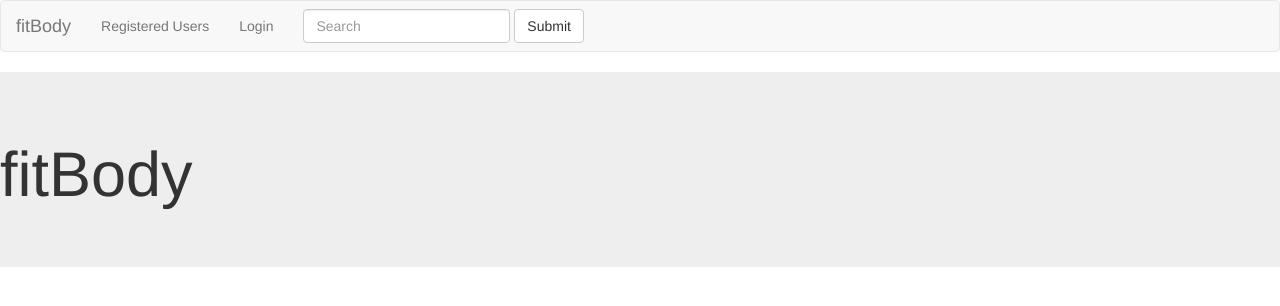
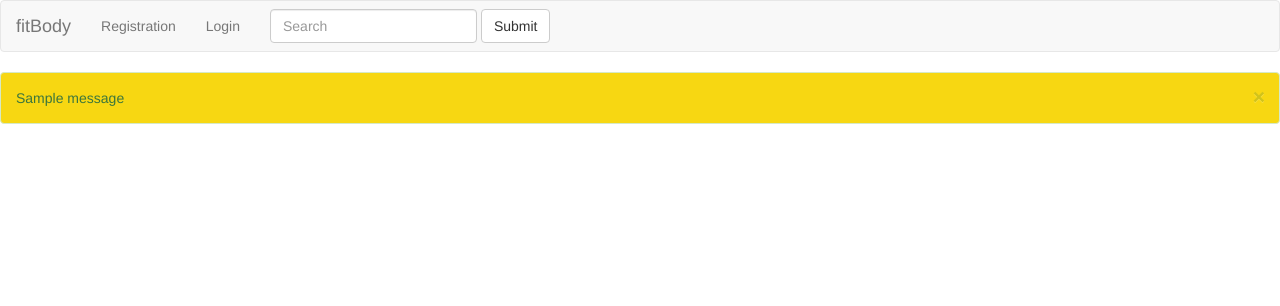
Before and after one commit to kaistullich/fitBody, a Flask app: page / in a window 1280 px wide. Shown: the top 306 px of the page. Run offline with Flask 2, Linux system fonts and the light colour scheme; tables that the repository leaves empty hold one stand-in row (values such as "Sample post"); one stand-in notice (Sample message) is shown; some libraries are stand-ins or nearby versions.

Commit message:
added navbar & home HTML files

```diff
--- a/fitBody/templates/home.html
+++ b/fitBody/templates/home.html
@@ -1,52 +1,3 @@
 <!DOCTYPE html>
-<html lang="en">
-<head>
-    <meta charset="UTF-8">
-    <title>fitBody</title>
-    <!-- Latest compiled and minified CSS -->
-    <link rel="stylesheet" href="https://maxcdn.bootstrapcdn.com/bootstrap/3.3.7/css/bootstrap.min.css"
-          integrity="sha384-BVYiiSIFeK1dGmJRAkycuHAHRg32OmUcww7on3RYdg4Va+PmSTsz/K68vbdEjh4u" crossorigin="anonymous">
 
-<body>
-    <nav class="navbar navbar-default">
-      <div class="container-fluid">
-        <!-- Brand and toggle get grouped for better mobile display -->
-        <div class="navbar-header">
-          <button type="button" class="navbar-toggle collapsed" data-toggle="collapse" data-target="#bs-example-navbar-collapse-1" aria-expanded="false">
-            <span class="sr-only">Toggle navigation</span>
-            <span class="icon-bar"></span>
-            <span class="icon-bar"></span>
-            <span class="icon-bar"></span>
-          </button>
-          <a class="navbar-brand" href="#">fitBody</a>
-        </div>
-
-        <!-- Collect the nav links, forms, and other content for toggling -->
-        <div class="collapse navbar-collapse" id="bs-example-navbar-collapse-1">
-          <ul class="nav navbar-nav">
-            <li><a href="#">Registered Users<span class="sr-only">(current)</span></a></li>
-            <li><a href="#">Login</a></li>
-          </ul>
-          <form class="navbar-form navbar-left">
-            <div class="form-group">
-              <input type="text" class="form-control" placeholder="Search">
-            </div>
-            <button type="submit" class="btn btn-default">Submit</button>
-          </form>
-        </div><!-- /.navbar-collapse -->
-      </div><!-- /.container-fluid -->
-    </nav>
-    <div class="jumbotron" id="home-jumbotron">
-        <h1>fitBody</h1>
-    </div>
-
-
-
-
-
-    <!-- Latest compiled and minified JavaScript -->
-    <script src="https://maxcdn.bootstrapcdn.com/bootstrap/3.3.7/js/bootstrap.min.js"
-            integrity="sha384-Tc5IQib027qvyjSMfHjOMaLkfuWVxZxUPnCJA7l2mCWNIpG9mGCD8wGNIcPD7Txa"
-            crossorigin="anonymous"></script>
-</body>
-</html>
+{% extends 'navbar.html' %}
--- /dev/null
+++ b/fitBody/templates/navbar.html
@@ -0,0 +1,58 @@
+<!DOCTYPE html>
+<html lang="en">
+<head>
+    <meta charset="UTF-8">
+    <title>fitBody</title>
+    <!-- Latest compiled and minified CSS -->
+    <link rel="stylesheet" href="https://maxcdn.bootstrapcdn.com/bootstrap/3.3.7/css/bootstrap.min.css"
+          integrity="sha384-BVYiiSIFeK1dGmJRAkycuHAHRg32OmUcww7on3RYdg4Va+PmSTsz/K68vbdEjh4u" crossorigin="anonymous">
+
+<body>
+    <nav class="navbar navbar-default">
+      <div class="container-fluid">
+        <!-- Brand and toggle get grouped for better mobile display -->
+        <div class="navbar-header">
+          <button type="button" class="navbar-toggle collapsed" data-toggle="collapse" data-target="#bs-example-navbar-collapse-1" aria-expanded="false">
+            <span class="sr-only">Toggle navigation</span>
+            <span class="icon-bar"></span>
+            <span class="icon-bar"></span>
+            <span class="icon-bar"></span>
+          </button>
+          <a class="navbar-brand" href="#">fitBody</a>
+        </div>
+
+        <!-- Collect the nav links, forms, and other content for toggling -->
+        <div class="collapse navbar-collapse" id="bs-example-navbar-collapse-1">
+          <ul class="nav navbar-nav">
+            <li><a href="{{ url_for('my_view.register_page') }}">Registration<span class="sr-only">(current)</span></a></li>
+            <li><a href="{{ url_for('my_view.login') }}">Login</a></li>
+          </ul>
+          <form class="navbar-form navbar-left">
+            <div class="form-group">
+              <input type="text" class="form-control" placeholder="Search">
+            </div>
+            <button type="submit" class="btn btn-default">Submit</button>
+          </form>
+        </div><!-- /.navbar-collapse -->
+      </div><!-- /.container-fluid -->
+    </nav>
+    <div>
+	{% for category, message in get_flashed_messages(with_categories=true) %}
+		<div class="alert alert-{{category}} alert-dismissable" style="background-color:#F7D712">
+		<button type="button" class="close" data-dismiss="alert" aria-hidden="true">&times;</button>
+		{{ message }}
+		</div>
+	{% endfor %}
+	</div>
+
+    <!-- All HTML goes between this block -->
+	{% block container %}
+	{% endblock %}
+
+
+    <!-- Latest compiled and minified JavaScript -->
+    <script src="https://maxcdn.bootstrapcdn.com/bootstrap/3.3.7/js/bootstrap.min.js"
+            integrity="sha384-Tc5IQib027qvyjSMfHjOMaLkfuWVxZxUPnCJA7l2mCWNIpG9mGCD8wGNIcPD7Txa"
+            crossorigin="anonymous"></script>
+</body>
+</html>
```
